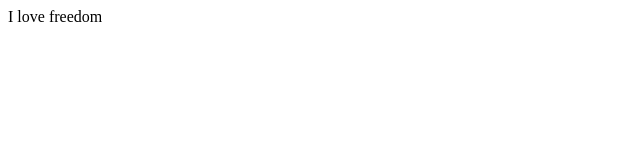
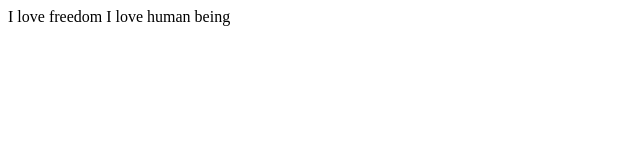
Before and after one commit to tonyjiang81/aaa, a plain HTML site: page index.html in a window 1280 px wide. Shown: the whole page, without its empty margins (0-640 px from the left). Drawn offline with Linux system fonts and the light colour scheme.

Commit message:
the second time commit

```diff
--- a/index.html
+++ b/index.html
@@ -6,5 +6,6 @@
 </head>
 <body>
    I love freedom
+   I love human being
 </body>
 </html>
```
